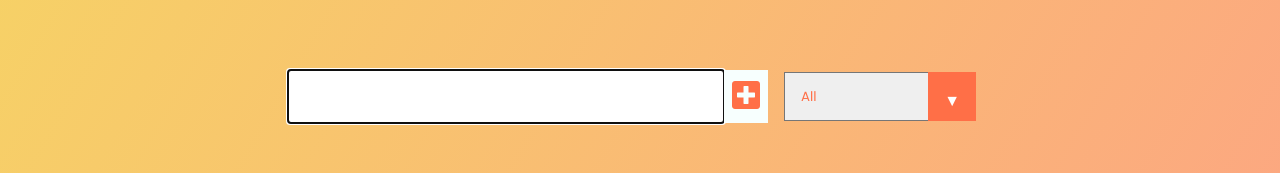
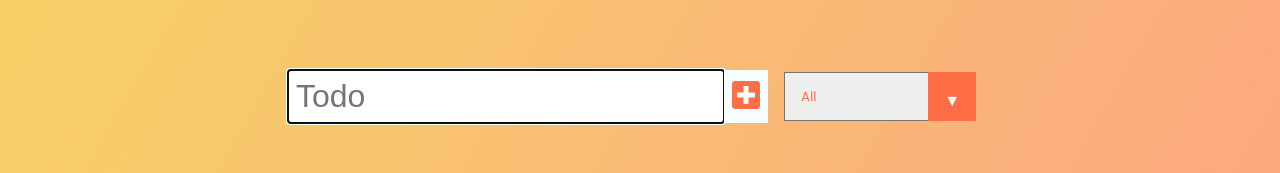
Before and after one commit to marveldev/todoList-react-app, a React (Create React App) app: page / in a window 1280 px wide. Shown: the part 144-317 px from the top of the page. Built offline with nearby package versions, Linux system fonts and the light colour scheme.

Commit message:
add placeholder to form input

```diff
--- a/src/component/form/Form.js
+++ b/src/component/form/Form.js
@@ -21,7 +21,7 @@ const Form = ({ todoList, setTodoList }) => {
   return (
     <>
       <form onSubmit={(event) => addTodo(event)}>
-        <input type="text" className="todo-input" autoFocus required/>
+        <input type="text" className="todo-input" placeholder="Todo" autoFocus required/>
         <button type="submit"><i className="fas fa-plus-square"></i></button>
         <div className="select">
           <select name="todoList" className="filter-todo">
```
